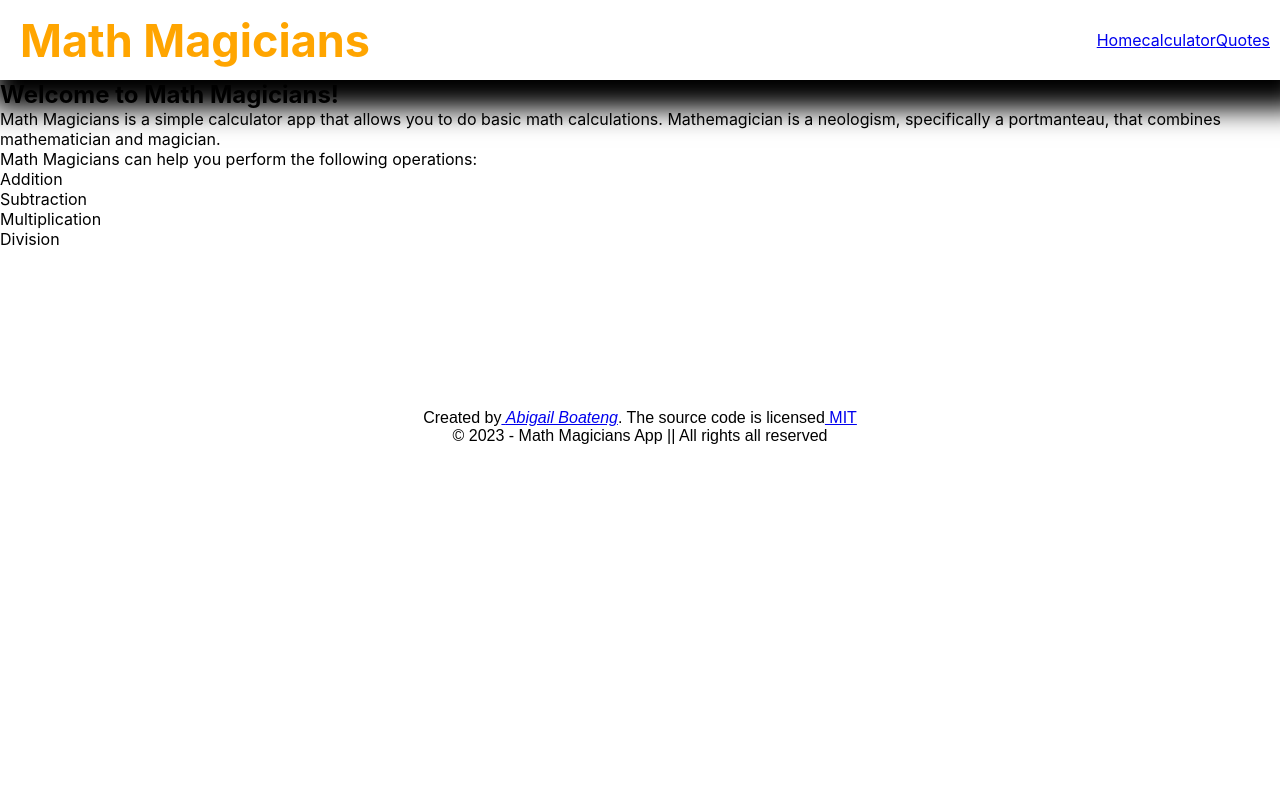
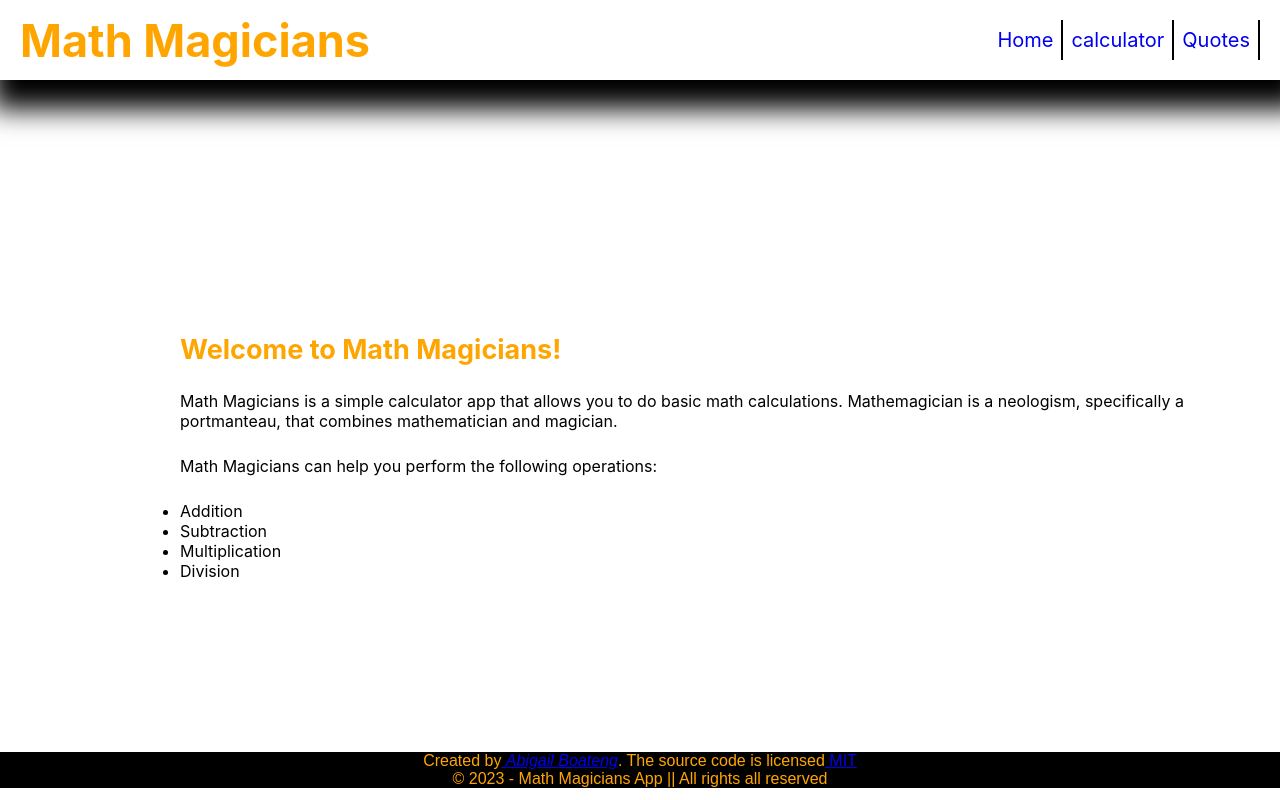
Before and after one commit to abenaTenkorang/math_magician, a React (Create React App) app: page / in a window 1280 px wide. Built offline with nearby package versions, Linux system fonts and the light colour scheme; a web font is replaced by a local one.

Commit message:
Add style to updated app

```diff
--- a/src/App.css
+++ b/src/App.css
@@ -4,19 +4,16 @@
   box-sizing: border-box;
 }
 
-.Home {
-  overflow: hidden;
-  height: 80vh;
-}
-
-.App {
+.app {
   width: 100%;
   padding: 20px;
   display: flex;
+  flex-direction: column;
   justify-content: center;
   align-items: center;
   gap: 20px;
-  margin-top: 4rem;
+  margin-top: 2rem;
+  height: 80vh;
 }
 
 .navbar {
@@ -35,14 +32,61 @@
   color: orange;
 }
 
+.links {
+  display: flex;
+  justify-content: center;
+  align-items: center;
+  padding: 10px;
+}
+
+.links a {
+  padding: 8px;
+  text-decoration: none;
+  border-right: 2px solid #000;
+  font-size: 20px;
+}
+
+.nav-links a:hover {
+  color: orange;
+}
+
+.home {
+  display: flex;
+  flex-direction: column;
+  gap: 25px;
+  margin-left: 10rem;
+}
+
+.mini {
+  margin-top: 50px;
+  font-size: 27px;
+  color: orange;
+}
+
 footer {
-  padding: 10rem;
   font-weight: 500;
   font-family: 'Poppins', sans-serif;
   display: flex;
   flex-direction: column;
   align-items: center;
   justify-content: flex-end;
+  background-color: black;
+  color: orange;
+}
+
+.quotes {
+  background-color: #f2a900;
+  width: 50%;
+  border: 1px solid;
+  padding: 20px;
+  font-family: -apple-system, BlinkMacSystemFont, 'Segoe UI', Roboto, Oxygen, Ubuntu, Cantarell, 'Open Sans', 'Helvetica Neue', sans-serif;
+  font-size: 30px;
+  line-height: 40px;
+  box-shadow: -10px -10px 5px rgb(0, 0, 0, 0.5);
+  flex: 1 1 auto;
+  max-width: 50%;
+  border-radius: 5px;
+  margin-bottom: 10rem;
 }
 
 @media (max-width: 768px) {
```
